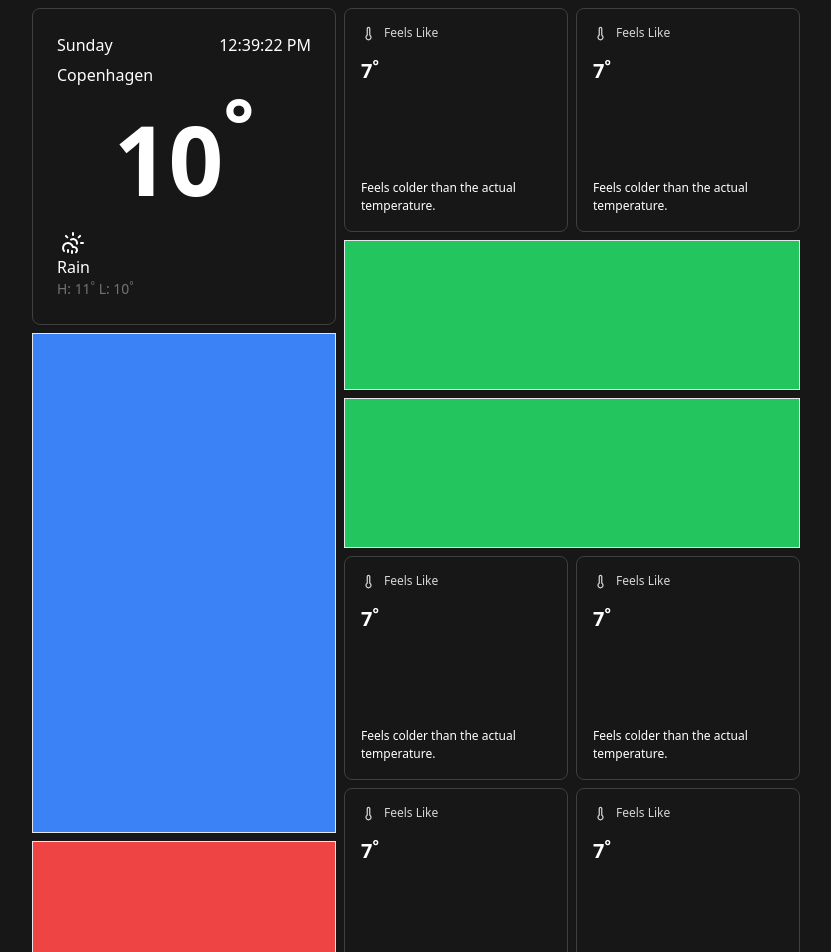
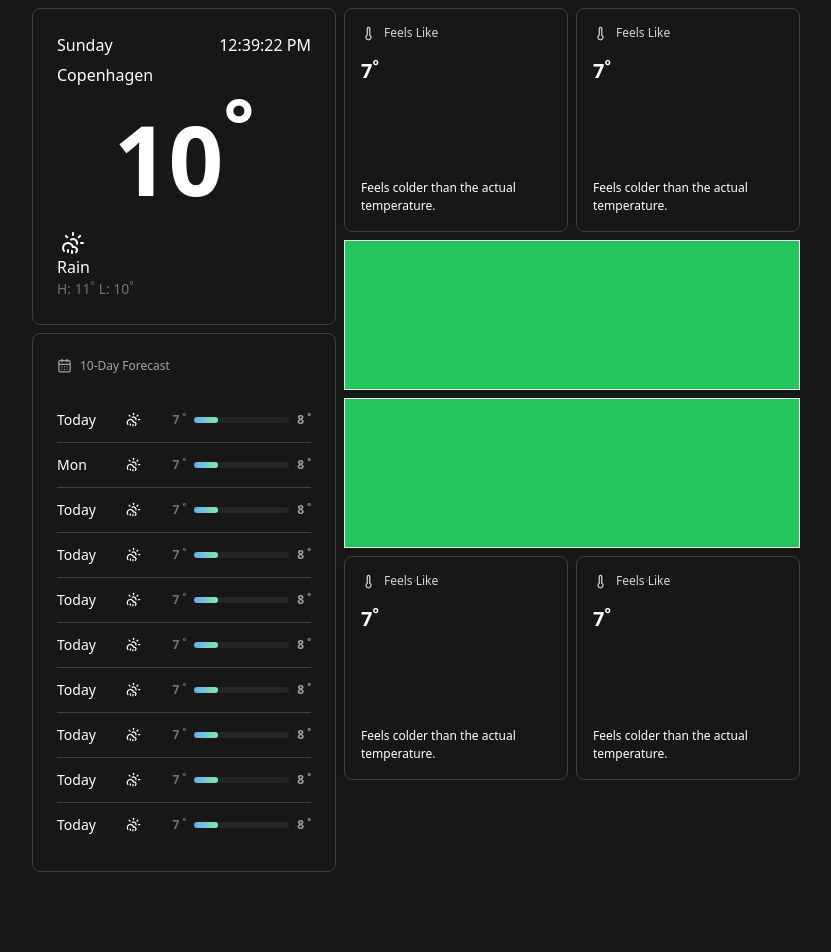
Before and after one commit to Prashant047/weather-ui, a Next.js app: page / in a window 1280 px wide. Shown: the top 952 px of the page, without its empty margins (224-1055 px from the left). After the commit the page ends 880 px from the top, so only its background shows below. Built offline with nearby package versions, Linux system fonts and the light colour scheme.

Commit message:
added tenday forecast card

```diff
--- a/app/page.tsx
+++ b/app/page.tsx
@@ -4,7 +4,15 @@ import {
   CardContent,
   CardFooter
 } from "@/components/ui/Card";
-import { Thermometer, CloudSunRain, Sunset, Droplet, Eye } from 'lucide-react';
+import {
+  Thermometer,
+  CloudSunRain,
+  Sunset,
+  Droplet,
+  Eye,
+  CalendarDays
+} from'lucide-react';
+import tenDayData from "./tenDayData";
 import React from "react";
 
 export default function Home() {
@@ -14,7 +22,9 @@ export default function Home() {
         <div className="aspect-square col-span-2">
           <CurrentWeatherCard/>
         </div>
-        <div className="border bg-blue-500 h-[500px] col-span-2"></div>
+        <div className="col-span-2">
+          <TenDayTempForecast/>
+        </div>
         <div className="aspect-square">
           <FeelsLikeCard/>
         </div>
@@ -35,8 +45,9 @@ export default function Home() {
           <div className="aspect-square">
             <CurrentWeatherCard/>
           </div>
-          <div className="border bg-blue-500 h-[500px]"></div>
-          <div className="border bg-red-500 h-[300px]"></div>
+          <div className="">
+            <TenDayTempForecast/>
+          </div>
         </div>
         <div className="grid grid-cols-2 content-start gap-2">
           <div className="aspect-square">
@@ -53,20 +64,43 @@ export default function Home() {
           <div className="aspect-square">
             <FeelsLikeCard/>
           </div>
-          <div className="aspect-square">
-            <FeelsLikeCard/>
-          </div>
-          <div className="aspect-square">
-            <FeelsLikeCard/>
-          </div>
-          <div className="aspect-square">
-            <FeelsLikeCard/>
-          </div>
         </div>
       </section>
     </main>
   );
 }
+
+function TenDayTempForecast(){
+  return (
+    <Card className="">
+      <CardHeader>
+        <p className="text-xs text-neutral-400 flex gap-2">
+          <span><CalendarDays size={15}/></span>10-Day Forecast
+        </p>
+      </CardHeader>
+      <CardContent className="flex flex-col">
+        {tenDayData.map((data: TenDayTempForecastItemProps) => (
+          <TenDayTempForecast.Item {...data}/>
+        ))}
+      </CardContent>
+    </Card>
+  )
+}
+
+interface TenDayTempForecastItemProps extends TempRangeBarProps {
+  day: string
+}
+TenDayTempForecast.Item = ({day, ...rest}: TenDayTempForecastItemProps) => {
+  return (
+    <div className="grid grid-cols-[3fr_2fr_6fr] items-center text-sm py-3 border-b border-neutral-700 last:border-b-0">
+      <span>{day}</span>
+      <span><CloudSunRain size={15}/></span>
+      <span>
+        <TempRangeBar {...rest} />
+      </span>
+    </div>
+  )
+};
 
 const FeelsLikeCard = () => (
   <AtomicInfoCard
@@ -183,7 +217,7 @@ function TempRangeBar({
   const width = right - left;
 
   return (
-  <div className="flex gap-2 items-center w-52 text-xs font-bold ">
+  <div className="flex gap-2 items-center w-full text-xs font-bold ">
     <span className="text-neutral-500">{dayMin} <sup>&#176;</sup></span>
     <div className="flex-1 bg-neutral-800 h-1.5 relative rounded-full">
       <div
--- /dev/null
+++ b/app/tenDayData.ts
@@ -0,0 +1,14 @@
+const tenDayData = [
+  {day: "Today", tenDayMin: 7, tenDayMax: 11, dayMin: 7, dayMax: 8},
+  {day: "Mon", tenDayMin: 7, tenDayMax: 11, dayMin: 7, dayMax: 8},
+  {day: "Today", tenDayMin: 7, tenDayMax: 11, dayMin: 7, dayMax: 8},
+  {day: "Today", tenDayMin: 7, tenDayMax: 11, dayMin: 7, dayMax: 8},
+  {day: "Today", tenDayMin: 7, tenDayMax: 11, dayMin: 7, dayMax: 8},
+  {day: "Today", tenDayMin: 7, tenDayMax: 11, dayMin: 7, dayMax: 8},
+  {day: "Today", tenDayMin: 7, tenDayMax: 11, dayMin: 7, dayMax: 8},
+  {day: "Today", tenDayMin: 7, tenDayMax: 11, dayMin: 7, dayMax: 8},
+  {day: "Today", tenDayMin: 7, tenDayMax: 11, dayMin: 7, dayMax: 8},
+  {day: "Today", tenDayMin: 7, tenDayMax: 11, dayMin: 7, dayMax: 8},
+];
+
+export default tenDayData;
```
